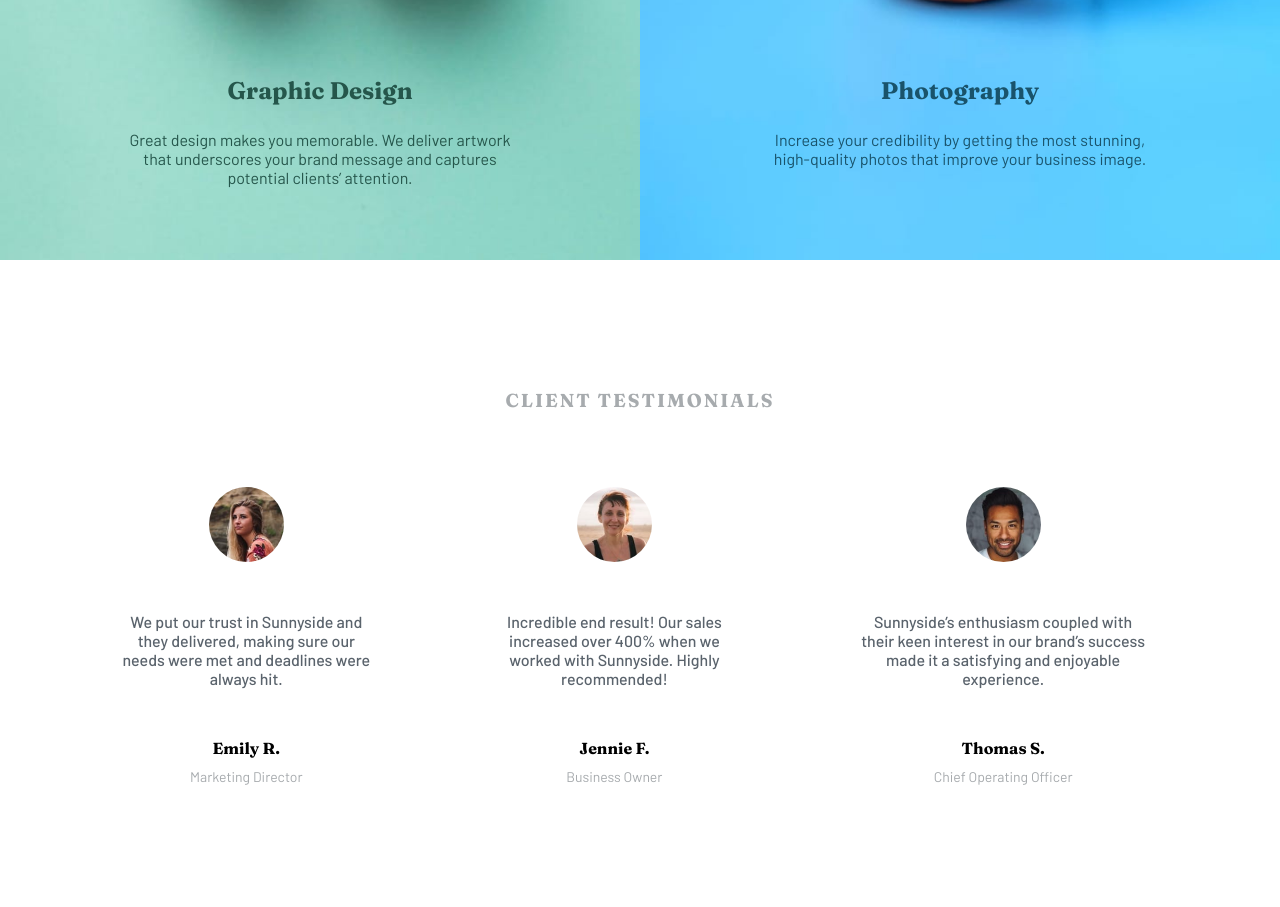
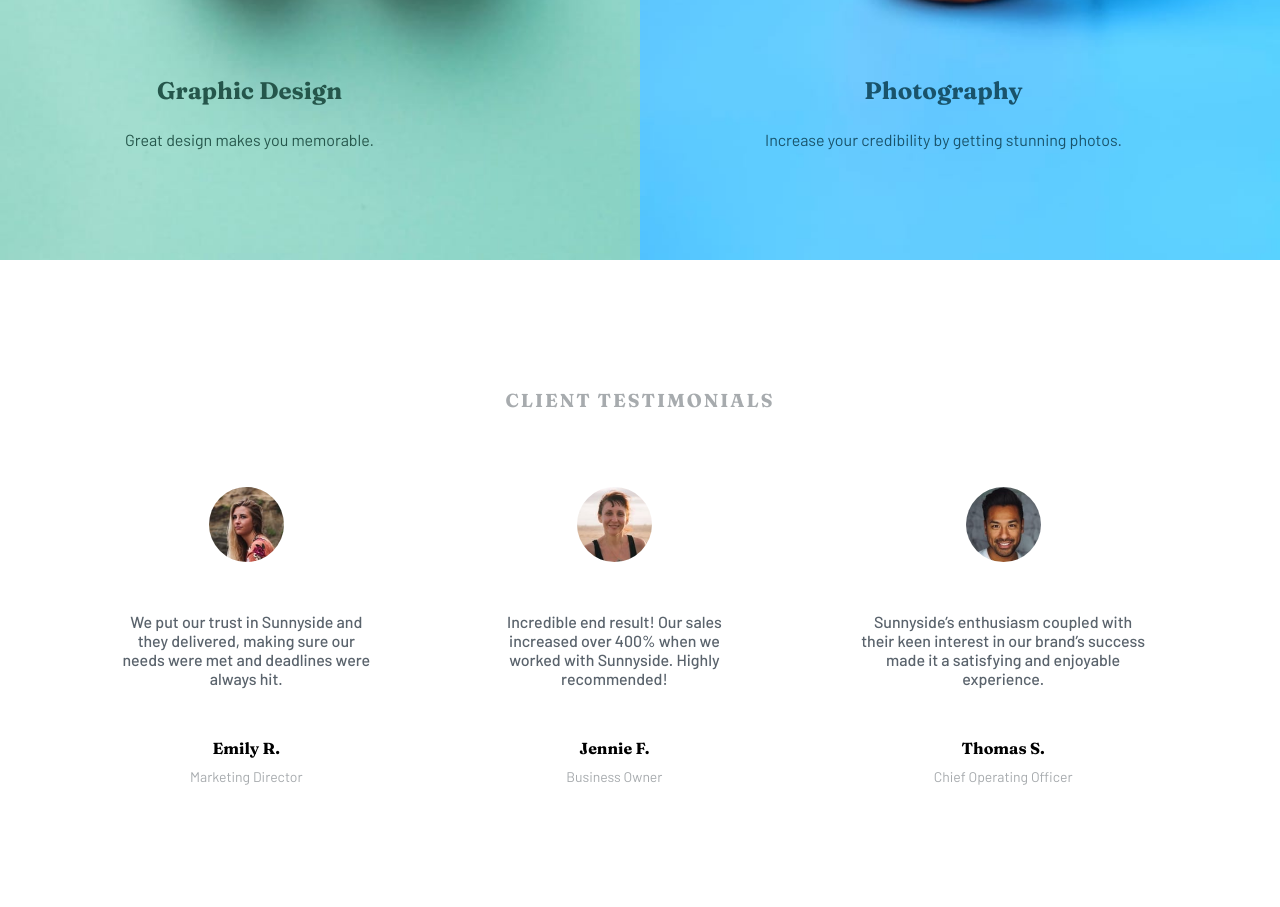
Before and after one commit to E-code804/Sunnyside-Agency-Landing-Page, a plain HTML site: page index.html in a window 1280 px wide. Shown: the part 2100-3007 px from the top of the page. Drawn offline with Linux system fonts and the light colour scheme.

Commit message:
Update index.html

```diff
--- a/index.html
+++ b/index.html
@@ -95,9 +95,7 @@
             <h1>Graphic Design</h1>
 
             <p>
-              Great design makes you memorable. We deliver artwork that underscores your brand message and captures
-              potential
-              clients’ attention.
+              Great design makes you memorable.
             </p>
           </div>
         </div>
@@ -109,8 +107,7 @@
             <h1>Photography</h1>
 
             <p>
-              Increase your credibility by getting the most stunning, high-quality photos that improve your business
-              image.
+              Increase your credibility by getting stunning photos.
             </p>
           </div>
         </div>
```
